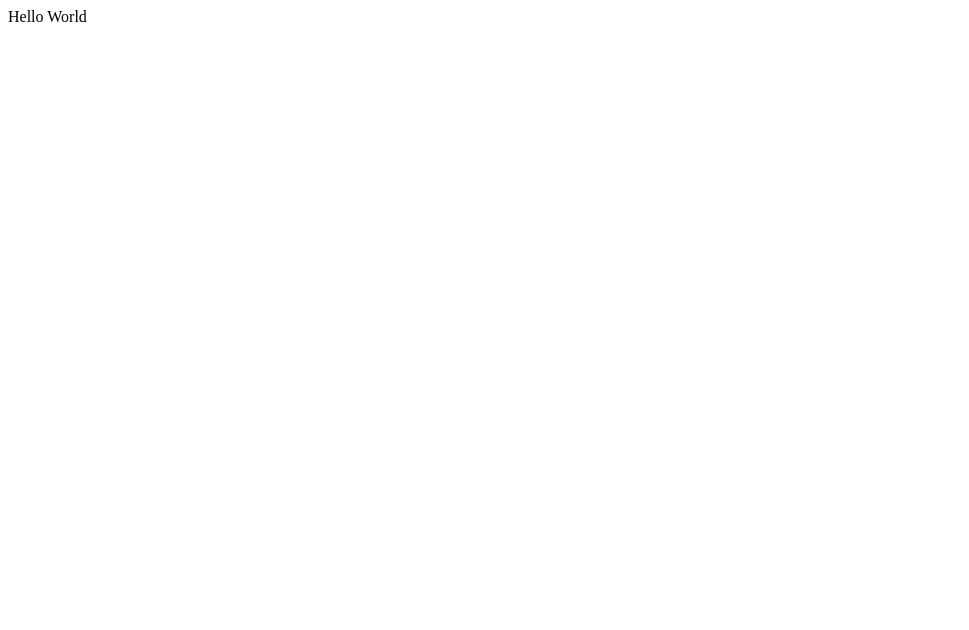
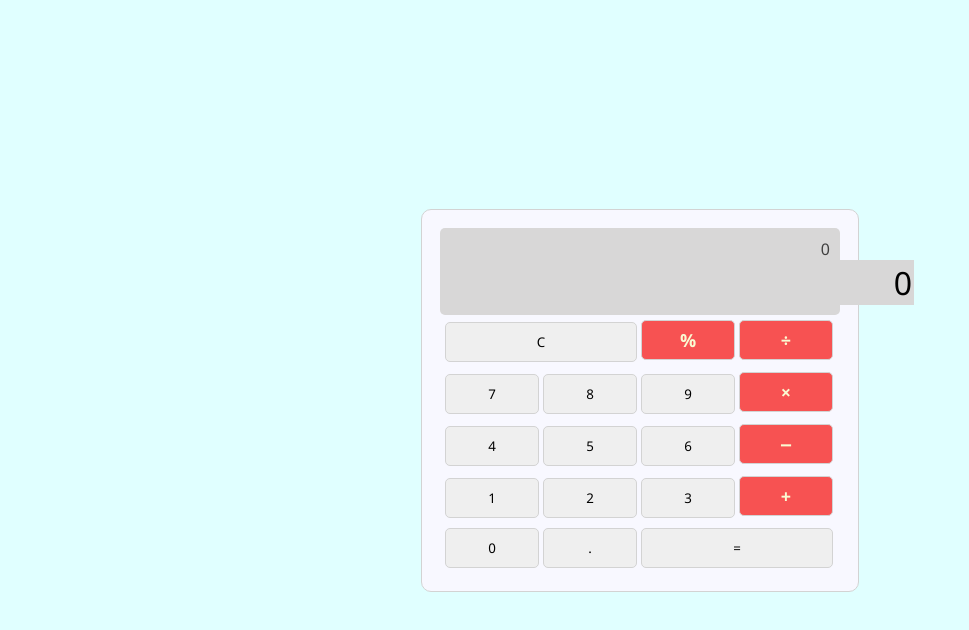
Before and after one commit to abhishekroy666/abhishekroy666.github.io, a plain HTML site: page calculator.html in a window 1280 px wide. Shown: the whole page, without its empty margins (0-969 px from the left). Drawn offline with Linux system fonts and the light colour scheme.

Commit message:
added css/style.css and js/script.js

```diff
--- a/calculator.html
+++ b/calculator.html
@@ -1 +1,46 @@
-Hello World
+<html>
+    <head>
+        <link rel="stylesheet" href="css/style.css">
+        <script src="js/script.js"></script>
+    </head>
+    <body onload="reset()">
+        <div id="calculator">
+            <div id="screen">
+                <div id="result"></div>
+                <div>
+                    <input type="text" id="expression" value="Hello World">
+                </div>
+            </div>
+            <div id="keypad">
+                <div class="keypad-row">
+                    <button class="keypad-button double">C</button>
+                    <button class="keypad-button symbol">%</button>
+                    <button class="keypad-button symbol">&divide;</button>
+                </div>
+                <div class="keypad-row">
+                    <button class="keypad-button">7</button>
+                    <button class="keypad-button">8</button>
+                    <button class="keypad-button">9</button>
+                    <button class="keypad-button symbol">&times;</button>
+                </div>
+                <div class="keypad-row">
+                    <button class="keypad-button">4</button>
+                    <button class="keypad-button">5</button>
+                    <button class="keypad-button">6</button>
+                    <button class="keypad-button symbol">&minus;</button>
+                </div>
+                <div class="keypad-row">
+                    <button class="keypad-button">1</button>
+                    <button class="keypad-button">2</button>
+                    <button class="keypad-button">3</button>
+                    <button class="keypad-button symbol">&plus;</button>
+                </div>
+                <div class="keypad-row">
+                    <button class="keypad-button">0</button>
+                    <button class="keypad-button">.</button>
+                    <button class="keypad-button double">&equals;</button>
+                </div>
+            </div>
+        </div>
+    </body>
+</html>
--- /dev/null
+++ b/css/style.css
@@ -0,0 +1,74 @@
+body {
+    background-color: lightcyan;
+    display: flex;
+    align-items: center;
+    justify-content: center;
+}
+
+#calculator {
+    height: fit-content;
+    width: fit-content;
+    max-width: 400px;
+    background-color: ghostwhite;
+    padding: 18px;
+    border-radius: 10px;
+    border: 1px solid lightgray;
+}
+
+#screen {
+    background-color: rgb(216, 215, 215);
+    padding: 10px;
+    border-radius: 5px;
+}
+
+#result {
+    font-family: 'Segoe UI', Tahoma, Geneva, Verdana, sans-serif;
+    text-align: right;
+    opacity: 70%;
+}
+
+#expression {
+    font-size: xx-large;
+    font-family: 'Segoe UI', Tahoma, Geneva, Verdana, sans-serif;
+    text-align: right;
+    background-color: rgb(216, 215, 215);
+    border: none;
+}
+
+.keypad-row {
+    padding: 5px;
+}
+
+button {
+    border: 1px solid lightgray;
+    height: 40px;
+    width: 94px;
+    font-family: 'Segoe UI', Tahoma, Geneva, Verdana, sans-serif;
+    font-weight: 500;
+    border-radius: 5px;
+}
+
+button.double {
+    width: 192px;
+}
+
+button.symbol {
+    background-color: rgb(247, 82, 82);
+    font-size: large;
+    font-weight: 600;
+    color: lightgoldenrodyellow;
+}
+
+button.symbol:hover {
+    background-color: rgb(187, 62, 62);
+}
+
+button:hover {
+    border: 1px solid grey;
+    box-shadow: 1px 1px darkgray;
+    background-color: darkgray;
+}
+
+button:active {
+    transform: translateY(1px);
+}
--- /dev/null
+++ b/js/script.js
@@ -0,0 +1,4 @@
+function reset() {
+    document.getElementById('result').innerHTML = 0;
+    document.getElementById('expression').value = '0';
+}
```
